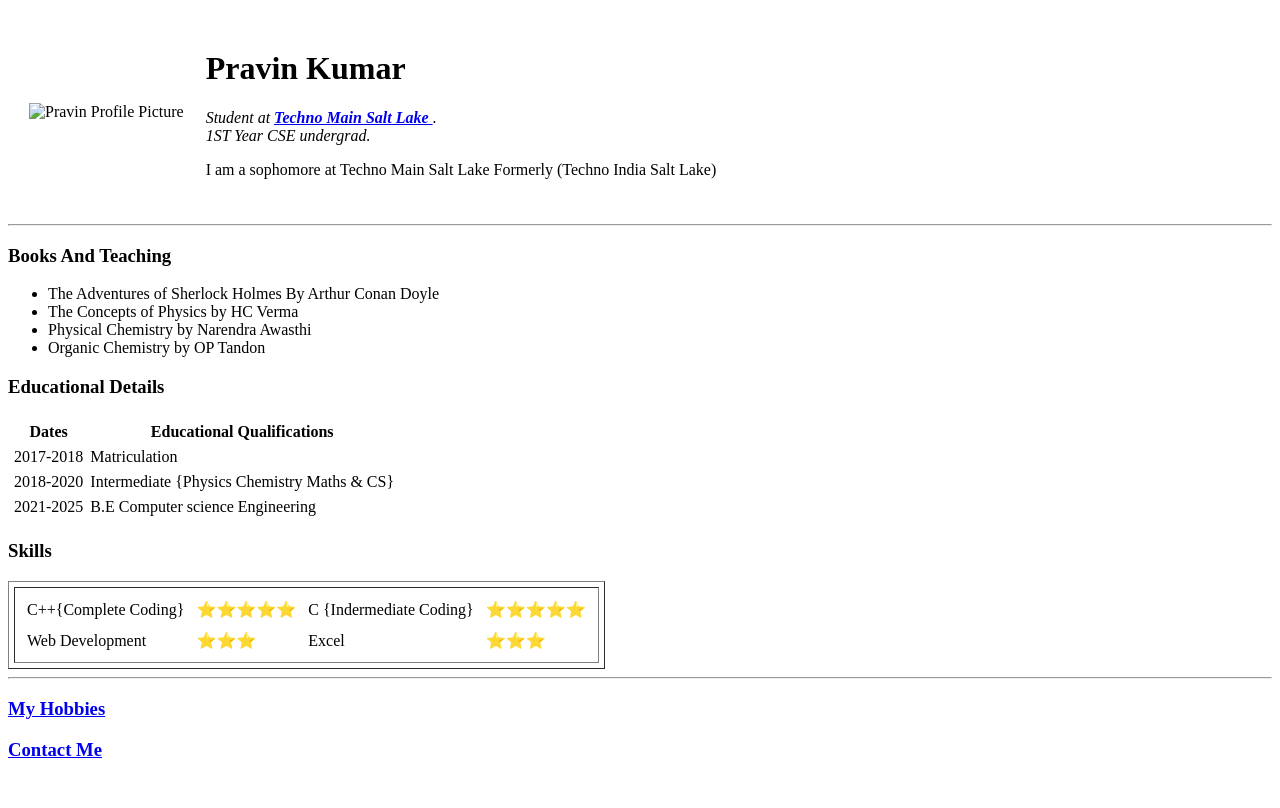
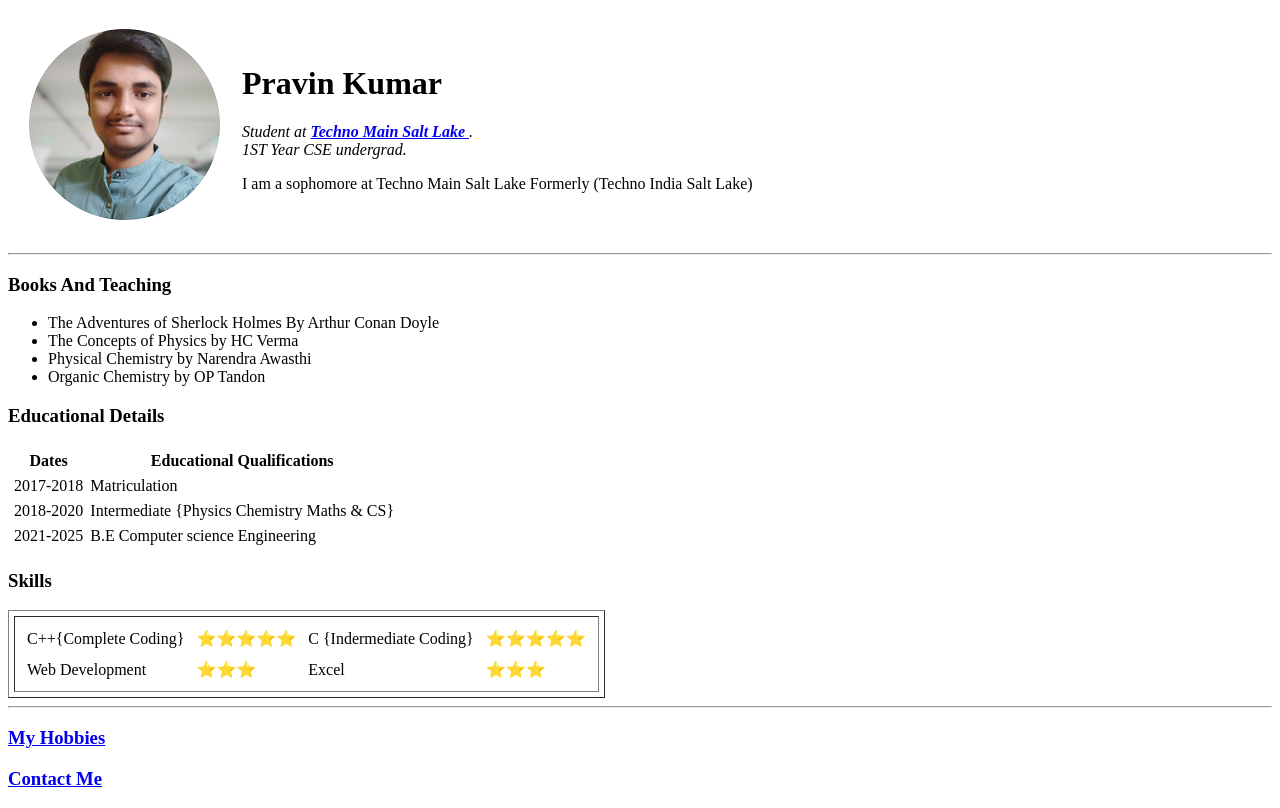
Before and after one commit to Pravin-Kumar-21/Portfolio, a plain HTML site: page index.html in a window 1280 px wide. Drawn offline with Linux system fonts and the light colour scheme; files whose address does not match are found by name.

Commit message:
Update index.html

```diff
--- a/index.html
+++ b/index.html
@@ -10,7 +10,7 @@
   <table cellspacing="20">
     <tr>
       <td>
-        <img src="cv/images/Pravin.png" alt="Pravin Profile Picture">
+        <img src="C:\Users\Pravin\Documents\Web Development\HTML-Personal Site\images\Pravin.png" alt="Pravin Profile Picture">
       </td>
       <td>
         <h1> Pravin Kumar </h1>
```
